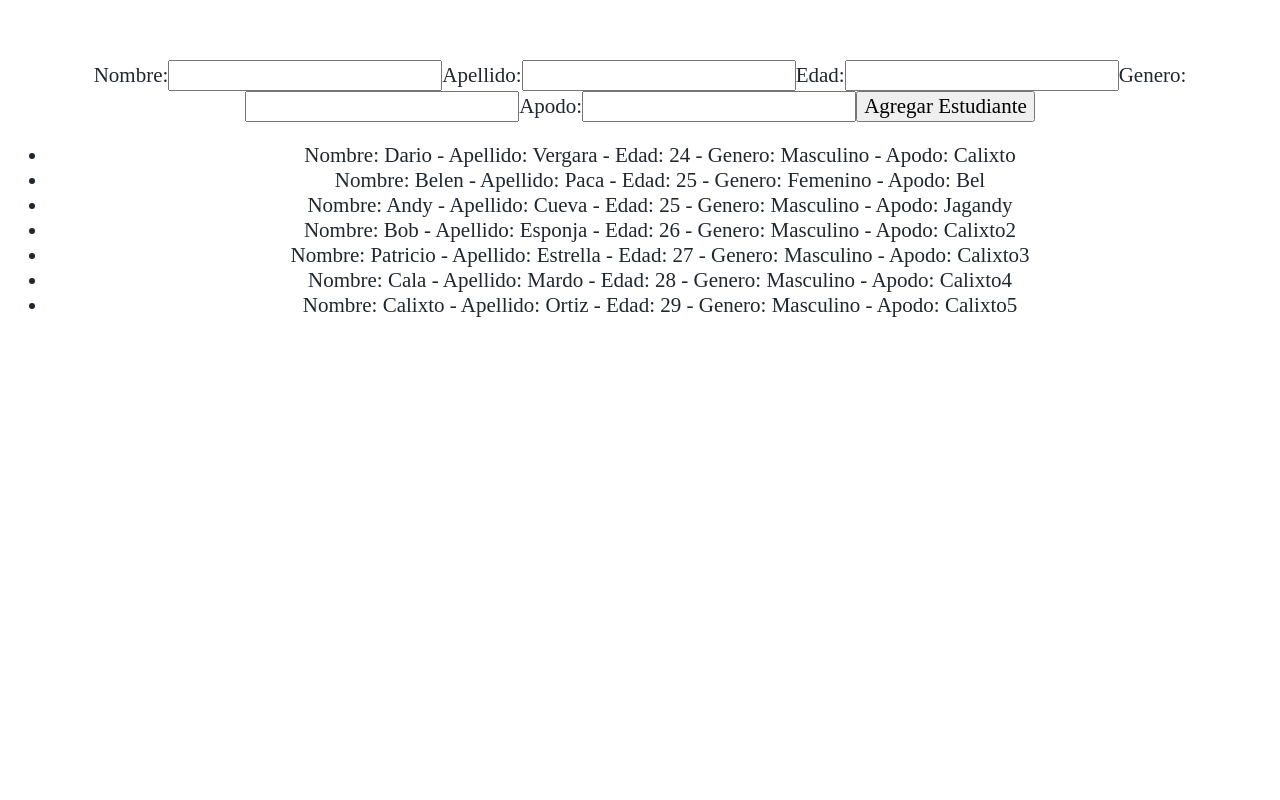
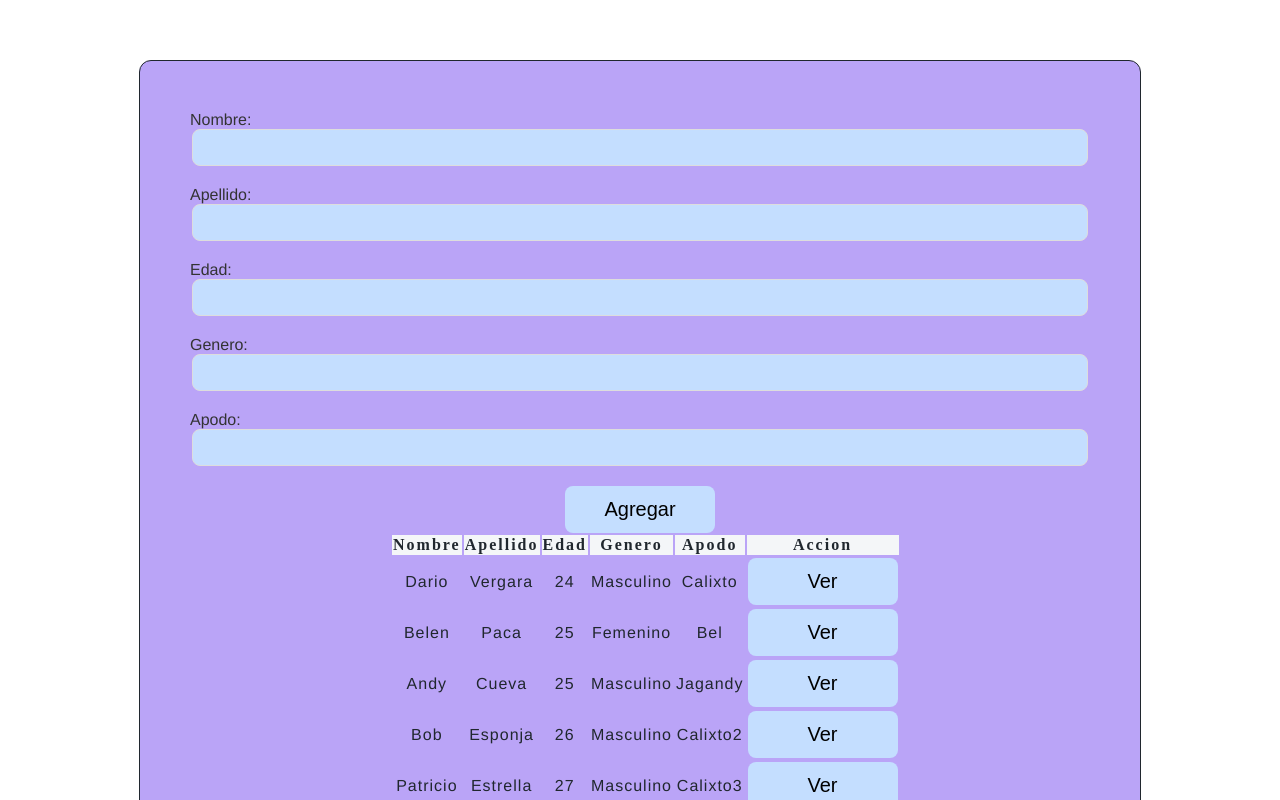
Before and after one commit to DarioVergaraOrtiz/pw_u2_p8_dv, a Vue app in the folder arranque-vue/: page / in a window 1280 px wide. Shown: the top 800 px of the page. Built offline with nearby package versions, Linux system fonts and the light colour scheme.

Commit message:
Taller15

```diff
--- a/arranque-vue/src/App.vue
+++ b/arranque-vue/src/App.vue
@@ -1,17 +1,17 @@
 <template>
   <!--<HolaMundoView/>-->
   <!--<ContadorVue/>-->
-  <EstudianteView/>
+  <EstudianteTablaView/>
 </template>
 
 <script>
 
-import EstudianteView from "@/views/EstudianteView.vue";
+import EstudianteTablaView from "@/views/EstudianteTablaView.vue";
 
 export default {
   name: "App",
   components: {
-    EstudianteView,
+    EstudianteTablaView,
   },
 };
 </script>
--- a/arranque-vue/src/components/Estudiante.vue
+++ b/arranque-vue/src/components/Estudiante.vue
@@ -10,7 +10,7 @@
     <input v-model="nuevoGenero" id="id_genero" type="text" />
     <label for="id_apodo">Apodo:</label>
     <input v-model="nuevoApodo" id="id_apodo" type="text" />
-    <button @click="agregarEstudiante()">Agregar Estudiante</button>
+    <button @click="agregarEstudiante()">Agregar</button>
 
     <ul>
       <li v-for="{ nombre, apellido, edad, genero, apodo } in lista" :key="nombre">
@@ -56,9 +56,55 @@ export default {
 };
 </script>
 
-<style>
-* {
-  font-size: 21px;
-  font-family: "Times New Roman", Times, serif;
+<style scoped>
+
+.container {
+  background: #baa4f7;
+  border: 1px solid;
+  border-radius: 12px;
+  max-width: 900px;
+  margin: 50px auto;
+  padding: 50px;
 }
+
+label {
+  display: block;
+  color: #333;
+  text-align: left;
+}
+
+input {
+  background: #c4deff;
+  color: black;
+  width: 96%;
+  border-radius: 8px;
+  margin-bottom: 20px;
+  border: 1px solid #ddd;
+  padding: 10px 15px;
+}
+
+button {
+  background: #7ba5db;
+  padding: 12px 20px;
+  border: none;
+  border-radius: 8px;
+  font-size: 20px;
+  cursor: pointer;
+  width: 150px;
+}
+
+ul {
+  list-style: none;
+  margin-top: 50px;
+}
+
+li {
+  background: #c4deff;
+  padding: 10px;
+  border-radius: 8px;
+  margin-bottom: 15px;
+  font-size: 17px;
+
+}
+
 </style>
--- /dev/null
+++ b/arranque-vue/src/components/EstudianteTabla.vue
@@ -0,0 +1,205 @@
+<template>
+  <div class="container">
+    <div v-show="mostrar">
+      <h1>Estudiante Guardado</h1>
+    </div>
+    <label for="id_nombre">Nombre:</label>
+    <input v-model="nuevoNombre" id="id_nombre" type="text" />
+    <label for="id_apellido">Apellido:</label>
+    <input v-model="nuevoApellido" id="id_apellido" type="text" />
+    <label for="id_edad">Edad:</label>
+    <input v-model="nuevoEdad" id="id_edad" type="Number" />
+    <label for="id_genero">Genero:</label>
+    <input v-model="nuevoGenero" id="id_genero" type="text" />
+    <label for="id_apodo">Apodo:</label>
+    <input v-model="nuevoApodo" id="id_apodo" type="text" />
+    <button @click="agregarEstudiante()">Agregar</button>
+
+    <table>
+      <thead>
+        <tr>
+          <th>Nombre</th>
+          <th>Apellido</th>
+          <th>Edad</th>
+          <th>Genero</th>
+          <th>Apodo</th>
+          <th>Accion</th>
+        </tr>
+      </thead>
+      <tbody>
+        <tr
+          v-for="{ nombre, apellido, edad, genero, apodo } in lista"
+          :key="nombre"
+        >
+          <td>{{ nombre }}</td>
+          <td>{{ apellido }}</td>
+          <td>{{ edad }}</td>
+          <td>{{ genero }}</td>
+          <td>{{ apodo }}</td>
+          <td><button>Ver</button></td>
+        </tr>
+      </tbody>
+    </table>
+  </div>
+</template>
+
+<script>
+export default {
+  data() {
+    return {
+      nuevoNombre: null,
+      nuevoApellido: null,
+      nuevoEdad: null,
+      nuevoGenero: null,
+      nuevoApodo: null,
+      lista: [
+        {
+          nombre: "Dario",
+          apellido: "Vergara",
+          edad: 24,
+          genero: "Masculino",
+          apodo: "Calixto",
+        },
+        {
+          nombre: "Belen",
+          apellido: "Paca",
+          edad: 25,
+          genero: "Femenino",
+          apodo: "Bel",
+        },
+        {
+          nombre: "Andy",
+          apellido: "Cueva",
+          edad: 25,
+          genero: "Masculino",
+          apodo: "Jagandy",
+        },
+        {
+          nombre: "Bob",
+          apellido: "Esponja",
+          edad: 26,
+          genero: "Masculino",
+          apodo: "Calixto2",
+        },
+        {
+          nombre: "Patricio",
+          apellido: "Estrella",
+          edad: 27,
+          genero: "Masculino",
+          apodo: "Calixto3",
+        },
+        {
+          nombre: "Cala",
+          apellido: "Mardo",
+          edad: 28,
+          genero: "Masculino",
+          apodo: "Calixto4",
+        },
+        {
+          nombre: "Calixto",
+          apellido: "Ortiz",
+          edad: 29,
+          genero: "Masculino",
+          apodo: "Calixto5",
+        },
+      ],
+      mostrar: false,
+    };
+  },
+  methods: {
+    agregarEstudiante() {
+      const nuevo = {
+        nombre: this.nuevoNombre,
+        apellido: this.nuevoApellido,
+        edad: this.nuevoEdad,
+        genero: this.nuevoGenero,
+        apodo: this.nuevoApodo,
+      };
+      this.lista.unshift(nuevo);
+      /* this.lista.push(nuevo);*/
+      this.mostrar=true;
+      this.nombre = null;
+
+      setTimeout(()=>{this.mostrar=false;},3000);
+    },
+  },
+};
+</script>
+
+<style scoped>
+.container {
+  background: #baa4f7;
+  border: 1px solid;
+  border-radius: 12px;
+  max-width: 900px;
+  margin: 50px auto;
+  padding: 50px;
+}
+
+label {
+  display: block;
+  color: #333;
+  text-align: left;
+}
+
+input {
+  background: #c4deff;
+  color: black;
+  width: 96%;
+  border-radius: 8px;
+  margin-bottom: 20px;
+  border: 1px solid #ddd;
+  padding: 10px 15px;
+}
+
+button {
+  background: #c4deff;
+  padding: 12px 20px;
+  border: none;
+  border-radius: 8px;
+  font-size: 20px;
+  cursor: pointer;
+  width: 150px;
+}
+
+ul {
+  list-style: none;
+  margin-top: 50px;
+}
+
+li {
+  background: #c4deff;
+  padding: 10px;
+  border-radius: 8px;
+  margin-bottom: 15px;
+  font-size: 17px;
+}
+html {
+  font-family: "helvetica neue", helvetica, arial, sans-serif;
+}
+table {
+  padding-left: 200px;
+}
+thead th,
+tfoot th {
+  font-family: "Rock Salt", cursive;
+  background-color: #f4f6f8;
+}
+
+th {
+  letter-spacing: 2px;
+}
+
+td {
+  letter-spacing: 1px;
+}
+
+tbody td {
+  text-align: center;
+  transition: background-color 0.2s;
+}
+
+tfoot th {
+  text-align: right;
+}
+</style>
--- /dev/null
+++ b/arranque-vue/src/views/EstudianteTablaView.vue
@@ -0,0 +1,18 @@
+<template>
+  <div>
+    <Estudiante/>
+  </div>
+</template>
+
+<script>
+import Estudiante from "@/components/EstudianteTabla.vue";
+
+export default {
+  components: {
+    Estudiante,
+  },
+};
+</script>
+
+<style>
+</style>
```
